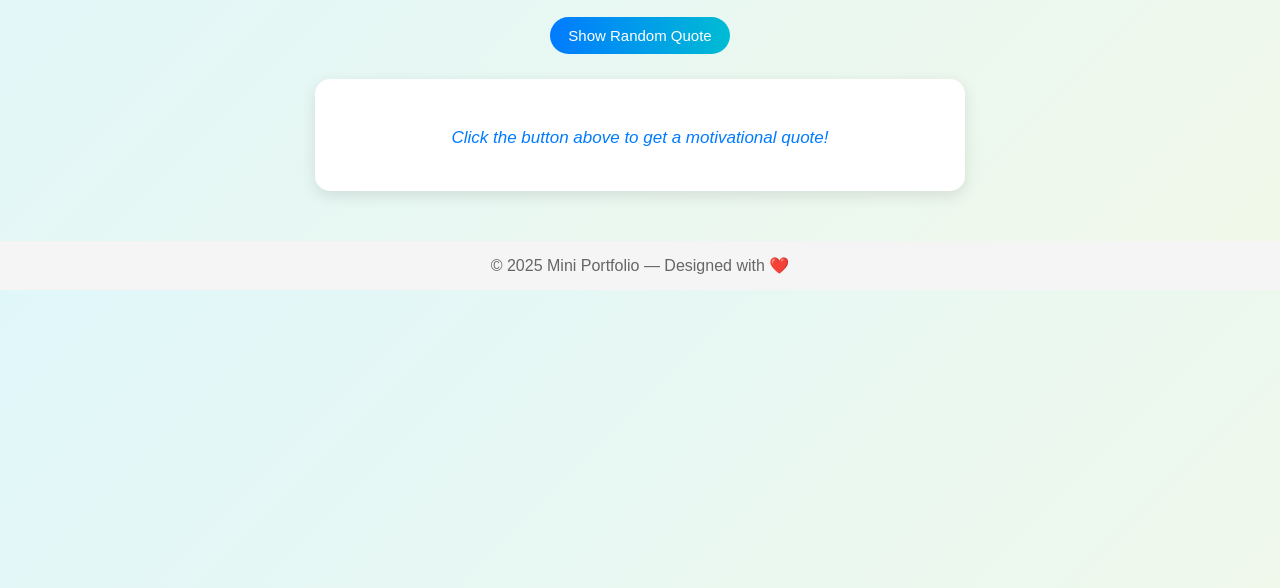
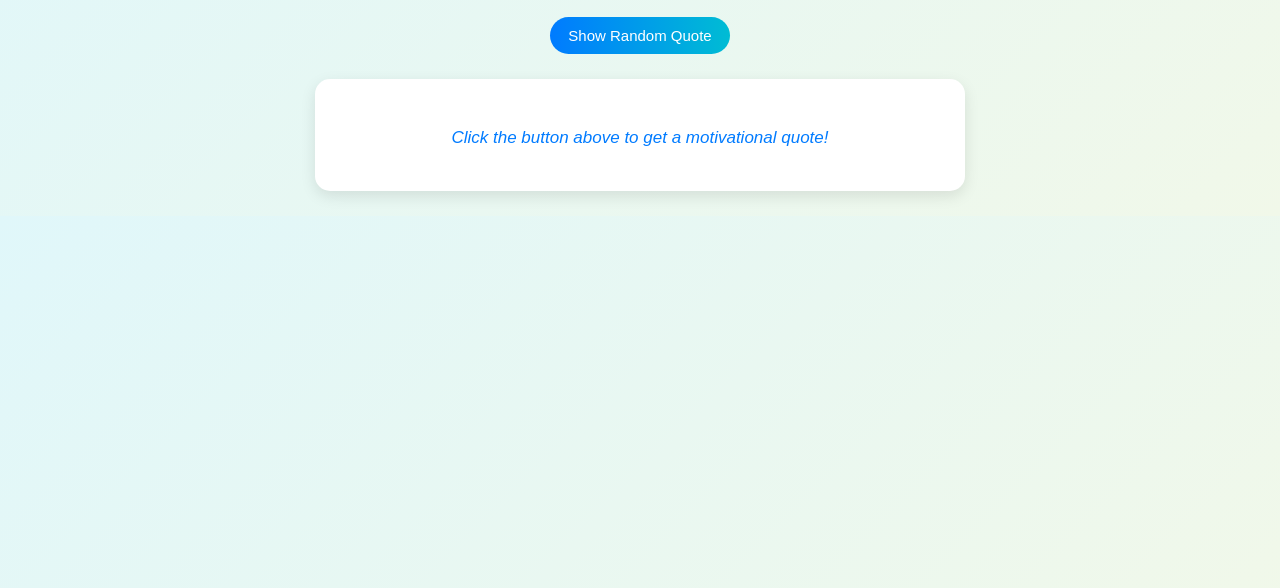
Before and after one commit to yaswithatalapaneni/devopsfinal-04, a plain HTML site: page public/index.html in a window 1280 px wide. Shown: the part 212-800 px from the top of the page. Drawn offline with Linux system fonts and the light colour scheme.

Commit message:
Update index page content

```diff
--- a/public/index.html
+++ b/public/index.html
@@ -127,7 +127,6 @@
   <p id="quote">Click the button above to get a motivational quote!</p>
 </div>
 
-<footer>© 2025 Mini Portfolio — Designed with ❤️</footer>
 
 <script>
 function showQuote(){
```
